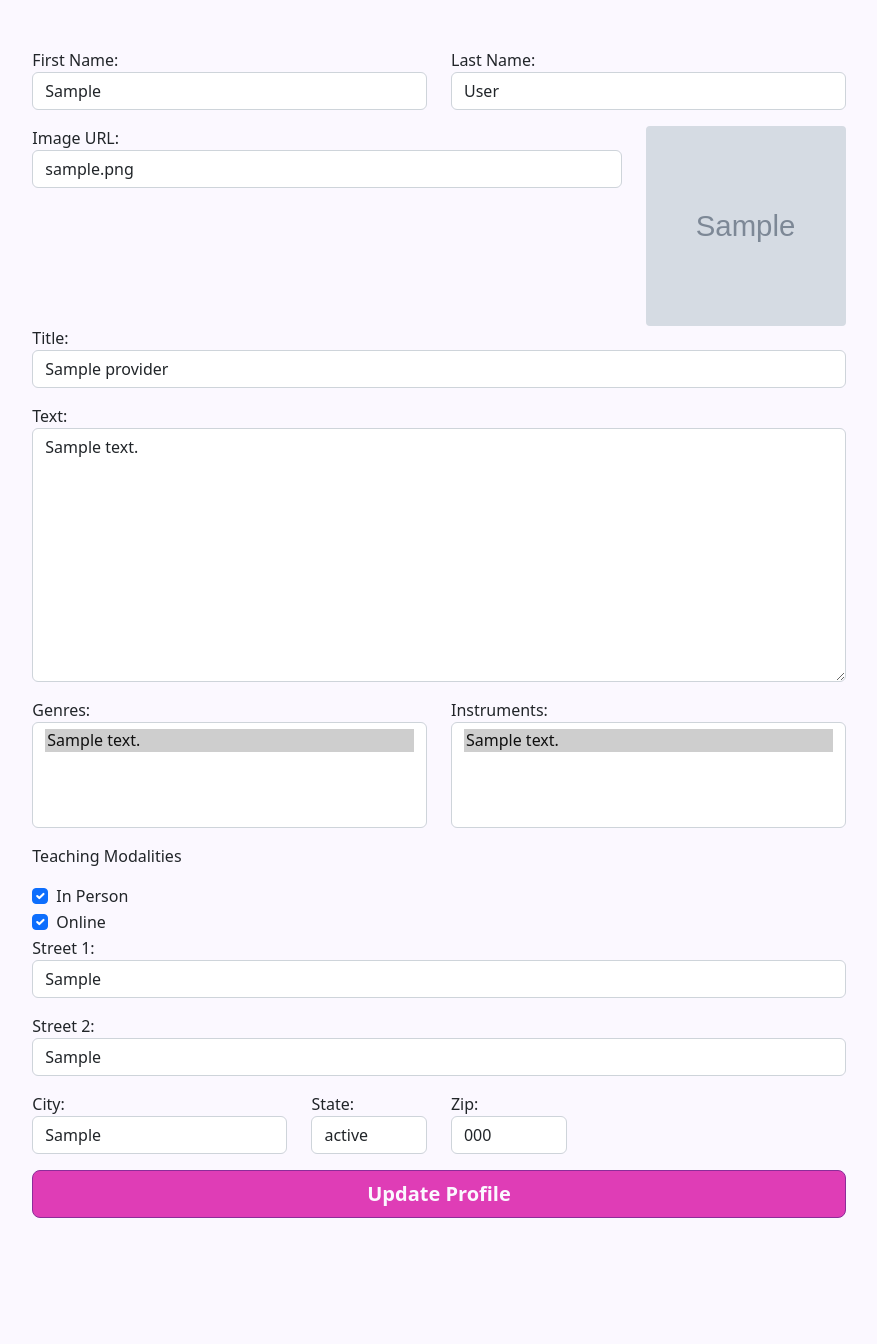
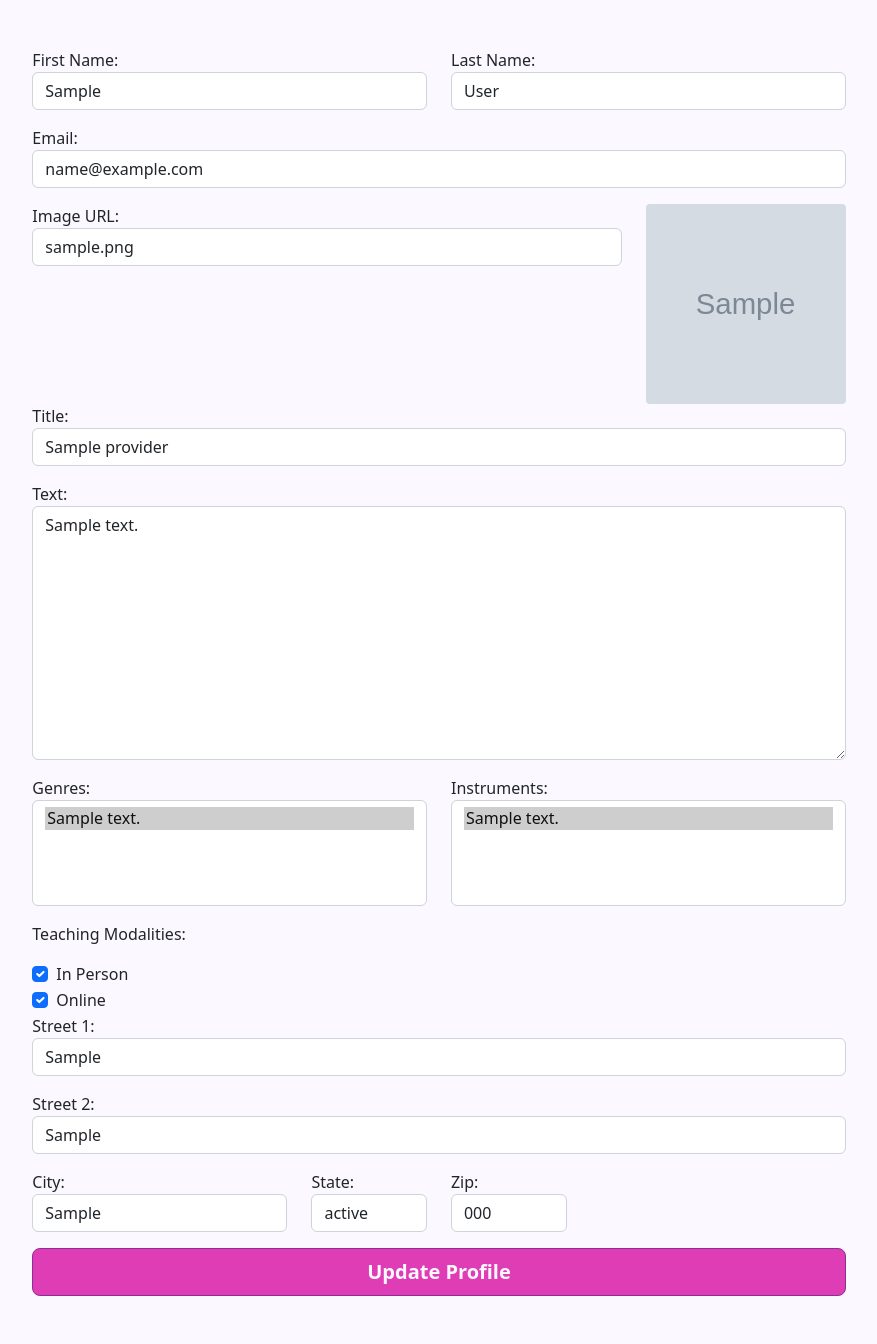
Before and after one commit to TakeOneVideo/musicspace, a Django app: page /for-teachers/profile in a window 1280 px wide. Shown: the part 106-1450 px from the top of the page, without its empty margins (201-1078 px from the left). Before the commit the page ends 1324 px from the top, so only its background shows below. Run offline with Django 4.2, Linux system fonts and the light colour scheme; a user stored in the database is signed in; tables that the repository leaves empty hold one stand-in row (values such as "Sample post"); grey boxes marked "Sample" are stand-in pictures; parts of the project's set-up code (start-up, migrations or seed data) failed here and were passed over.

Commit message:
Added email addresses for teachers

```diff
--- a/musicspace/musicspace/settings.py
+++ b/musicspace/musicspace/settings.py
@@ -156,3 +156,7 @@ DEBUG_TOOLBAR_CONFIG = {
 }
 
 AUTH_USER_MODEL = 'musicspace_app.MusicspaceUser'
+
+PROVIDER_USER_PREFIX = config('PROVIDER_USER_PREFIX', default='provider_')
+PROVIDER_EMAIL_PREFIX = config('PROVIDER_EMAIL_PREFIX', default='test')
+PROVIDER_EMAIL_DOMAIN = config('PROVIDER_EMAIL_DOMAIN', default='example.com')
--- a/musicspace/musicspace_app/forms.py
+++ b/musicspace/musicspace_app/forms.py
@@ -5,10 +5,11 @@ class MusicspaceUserForm(forms.ModelForm):
 
     first_name = forms.CharField(widget=forms.TextInput(attrs={'class': 'form-control'}))
     last_name = forms.CharField(widget=forms.TextInput(attrs={'class': 'form-control'}))
+    email = forms.EmailField(widget=forms.EmailInput(attrs={'class': 'form-control'}))
     class Meta:
         model = MusicspaceUser
         fields = [
-            'first_name', 'last_name'
+            'first_name', 'last_name', 'email'
         ]
 
 class AddressForm(forms.ModelForm):
--- a/musicspace/musicspace_app/templates/musicspace_app/provider_profile_new.html
+++ b/musicspace/musicspace_app/templates/musicspace_app/provider_profile_new.html
@@ -19,6 +19,11 @@
                         {{ user_form.last_name }}
                         {{ user_form.last_name.errors }}
                     </div>
+                </div>
+                <div class="form-outline mb-3">
+                    <label for="{{ user_form.email.id_for_label }}">Email:</label>
+                    {{ user_form.email }}
+                    {{ user_form.email.errors }}
                 </div>
 
                 {{ provider_form.non_field_errors }}
@@ -58,7 +63,7 @@
                     </div>
                 </div>
 
-                <p class="">Teaching Modalities</p>
+                <p class="">Teaching Modalities:</p>
                 <div class="form-check">
                     {{ provider_form.in_person }}
                     <label class="form-check-label" for="{{ provider_form.in_person.id_for_label }}">
```
Also changed, not shown: musicspace/musicspace_app/migrations/helpers/provider_data_migration.py (+7 -2 lines), 1 other file.
